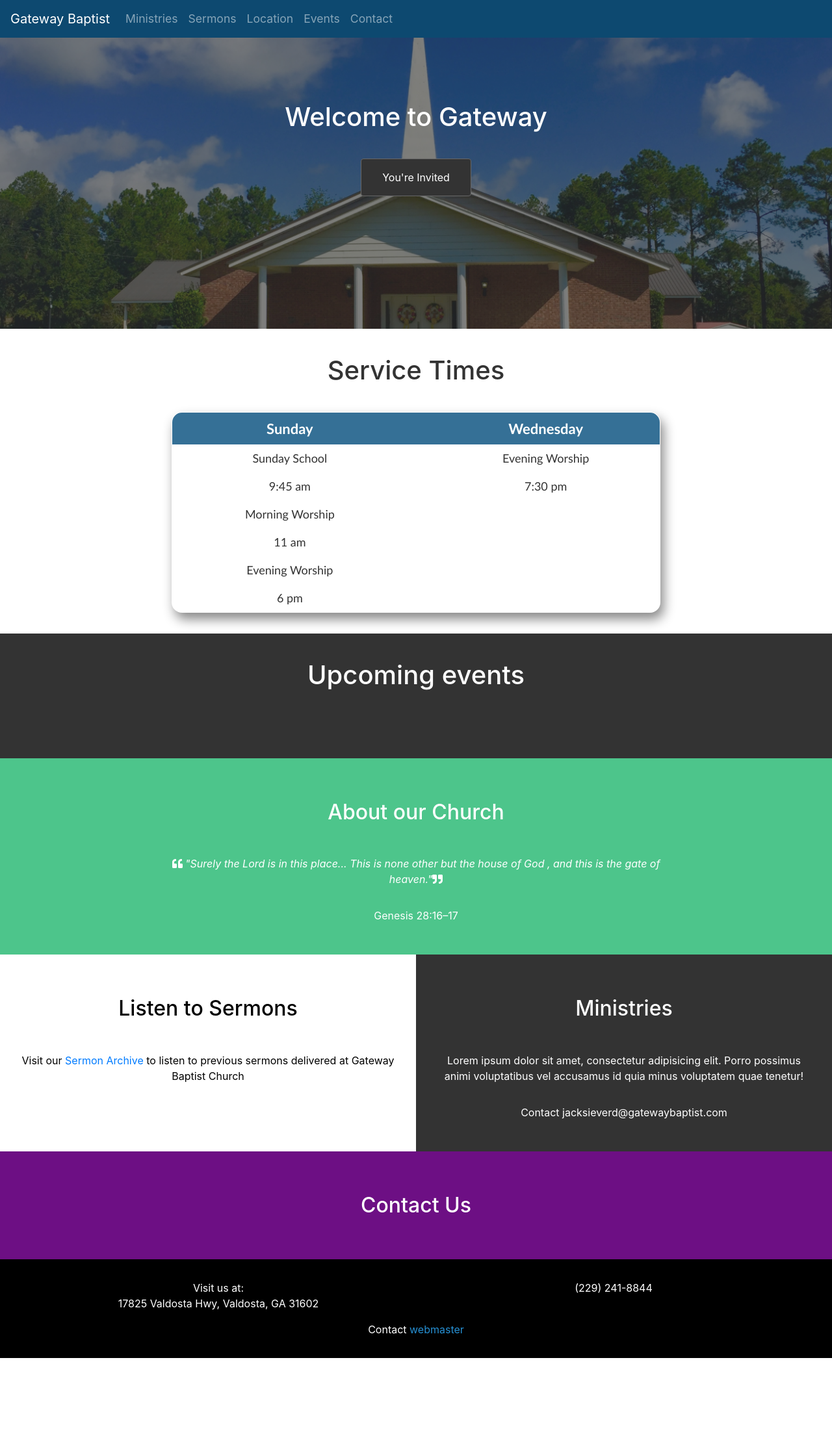
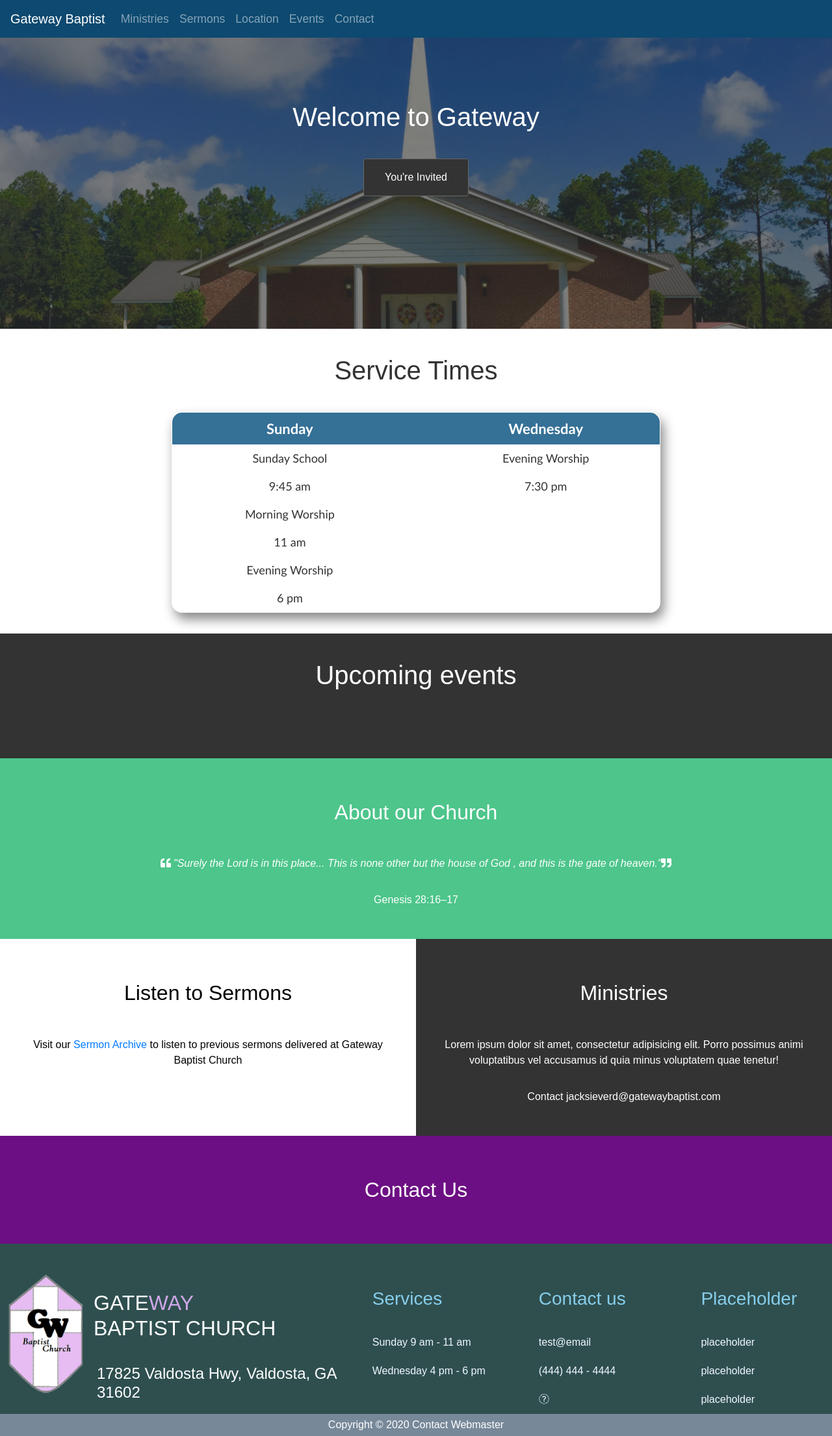
Before and after one commit to knutsun/website, a Django app: page / in a window 1280 px wide. Shown: the whole page at 65% size. Before the commit the page ends 2090 px from the top, so only its background shows below. Run offline with Django 3.2, Linux system fonts and the light colour scheme; data that the repository does not hold is empty; some libraries are stand-ins or nearby versions.

Commit message:
added new footer elements

```diff
--- /dev/null
+++ b/static/css/footer-stylesheet.css
@@ -0,0 +1,166 @@
+body{
+    font-family: Arial;
+    margin: 0;
+}
+
+/**************
+Footer
+**************/
+
+footer {
+    padding: 2.5% 2.5%;
+    background-color: darkslategrey;
+    text-align: center;
+    padding: 20px 0px 0px 0px;
+
+}
+
+footer li, footer a {
+    list-style-type: none;
+    padding: 5.5px;
+    color:  aliceblue;
+}
+
+footer a{
+    text-decoration: none;
+}
+
+footer h3{
+    color: skyblue;
+    margin: 0px;
+}
+
+footer ul{
+    padding: 0px;
+    margin: 10px 0px;
+}
+
+.logoPlaced, .navigation {
+    display: none;
+}
+
+footer p{
+    background-color: lightslategrey;
+}
+
+footer p a{
+    padding: 0px;
+    margin: 0px;
+}
+/* styling to the facebook logo, maybe to re-add
+a.fa {
+    padding: 4px 5px 4px 5px ;
+    background-color: black;
+    color: aliceblue;
+}*/
+
+/***********
+Logo placeholder
+***********/
+
+
+
+/* Extra small devices (phones, 600px and down) */
+@media only screen and (min-width: 600px) {
+footer{
+background-color: orange;
+}
+
+.logoPlaced{
+    display:contents;
+}
+
+.logoPlaced img{
+    width: 12%;
+    float: left;
+}
+
+.logoText{
+    float: left;
+    width: 33%;
+    font-size: .8em;
+    text-align: left;
+
+ }
+
+.services, .contactUs{
+    float: left;
+    width: 26%;
+    text-align: left
+}
+
+footer p{
+    clear: both;
+}
+
+    footer a, footer li{
+        padding: 10px 0px;
+    }
+
+    /*work on to add seperation
+    footer .services {
+        border-right: solid black 1px;
+    }*/
+
+    footer .services, footer .contactUs{
+        padding: 0% .5%;
+    }
+
+}
+
+/* Small devices (portrait tablets and large phones, 600px and up) */
+@media only screen and (max-width: 600px) {
+footer{
+    background-color: darkslategrey;
+    }
+}
+
+/* Medium devices (landscape tablets, 768px and up) */
+@media only screen and (min-width: 768px) {
+footer{
+    background-color: red;
+}
+
+
+
+
+
+
+
+}
+
+/* Large devices (laptops/desktops, 992px and up) */
+@media only screen and (min-width: 992px) {
+footer{
+    background-color: green;
+    }
+
+    footer .navigation
+    {
+        display: contents;
+        text-align: left;
+        float: left;
+    }
+
+    .services, .contactUs, footer .navigation{
+        width: 20%;
+    }
+
+    footer .navigation h3, footer .navigation li {
+        margin: 0px;
+        overflow: none;
+    }
+
+    .logoPlaced img{
+        width: 9em;
+    }
+
+
+}
+
+/* Extra large devices (large laptops and desktops, 1200px and up) */
+@media only screen and (min-width: 1200px) {
+footer{
+    background-color: darkslategrey;
+    }
+}
--- a/templates/base.html
+++ b/templates/base.html
@@ -25,6 +25,9 @@
     <script src="https://ajax.googleapis.com/ajax/libs/jquery/3.3.1/jquery.min.js"></script>
     <script src="https://maxcdn.bootstrapcdn.com/bootstrap/4.1.3/js/bootstrap.min.js"></script>
     <script src="https://cdnjs.cloudflare.com/ajax/libs/popper.js/1.14.3/umd/popper.min.js"></script>
+	<link rel="stylesheet" type="text/css" href="{% static 'css/footer-stylesheet.css' %}"><!--stylesheet for footer-->
+	<link rel="stylesheet" href="https://cdnjs.cloudflare.com/ajax/libs/font-awesome/4.7.0/css/font-awesome.min.css">
+
 
     <title>Gateway Baptist Church</title>
 
@@ -43,6 +46,9 @@
       {% block body %}
       {% endblock %}
 
+	<footer>
+		{% include 'footer.html' %}
+	</footer>
 
   </body>
 </html>
--- /dev/null
+++ b/templates/footer.html
@@ -0,0 +1,49 @@
+<!DOCTYPE html>
+<html>
+<head>
+    <link rel="stylesheet" href="css/footer-stylesheet.css">
+    <link rel="stylesheet" href="https://cdnjs.cloudflare.com/ajax/libs/font-awesome/4.7.0/css/font-awesome.min.css">
+</head>
+<body>
+
+
+
+</body>
+
+<footer>
+    <div class="logoPlaced">
+        <img src="static\img\Logo.png">
+        <div class="logoText" >
+            <h2>GATE<span style="color:#cfa7e8">WAY</span><br> BAPTIST CHURCH</h2>
+            <h4 style="clear: left; margin: 5px;">17825 Valdosta Hwy, Valdosta, GA 31602</h4>
+        </div>
+    </div>
+
+
+    <div class="services">
+        <h3>Services</h3>
+        <li><a>Sunday 9 am - 11 am</a></li>
+        <li><a>Wednesday 4 pm - 6 pm</a></li>
+    </div>
+
+    <div class="contactUs">
+        <h3>Contact us</h3>
+        <li><a href="#">test@email</a></li>
+        <li><a>(444) 444 - 4444</a></li>
+        <li><a href="#" class="fa fa-facebook facebookLogo"></a></li>
+    </div>
+
+    <div class="navigation">
+        <h3>Placeholder</h3>
+        <li><a href="#">placeholder</a></li>
+        <li><a href="#">placeholder</a></li>
+        <li><a href="#">placeholder</a></li>
+    </div>
+
+    <div>
+        <p style="padding: 5px; margin: 0px;">Copyright &copy; 2020 Contact <a>Webmaster</a></p>
+    </div>
+
+
+</footer>
+</html>
--- a/templates/index.html
+++ b/templates/index.html
@@ -133,7 +133,7 @@
   </main>
 
   <!-- Footer -->
-  <footer id="main-footer" class="grid">
+  <!--<footer id="main-footer" class="grid">
     <div>
       <address>
         Visit us at:<br>
@@ -143,7 +143,7 @@
     <div>(229) 241-8844</div><br>
 
     <div>Contact <a href="" target="_blank">webmaster</a></div>
-  </footer>
+  </footer>-->
 
 
 {% endblock %}
```
Also changed, not shown: static/img/Logo.png (added), templates/navbar.html (line endings or trailing spaces).
